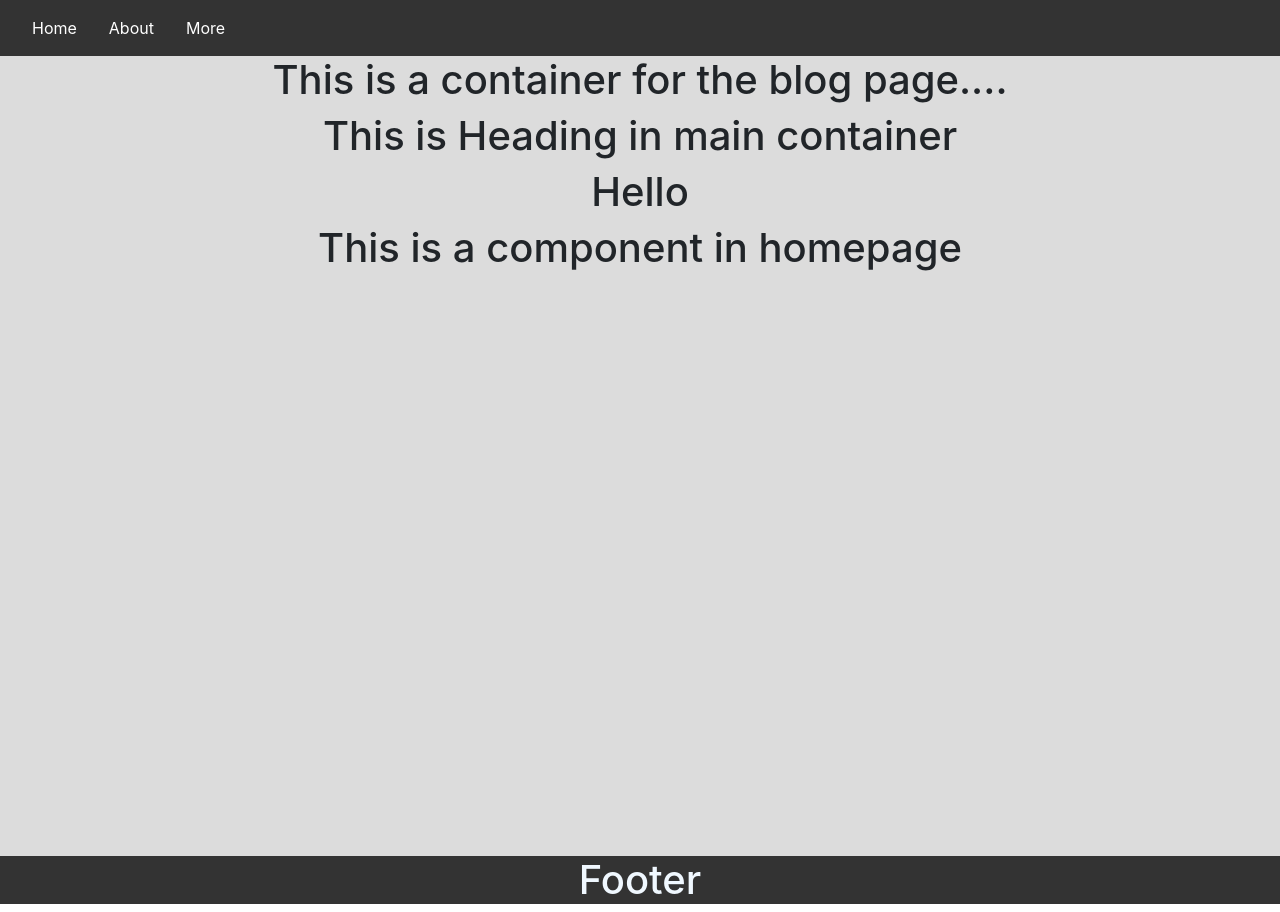
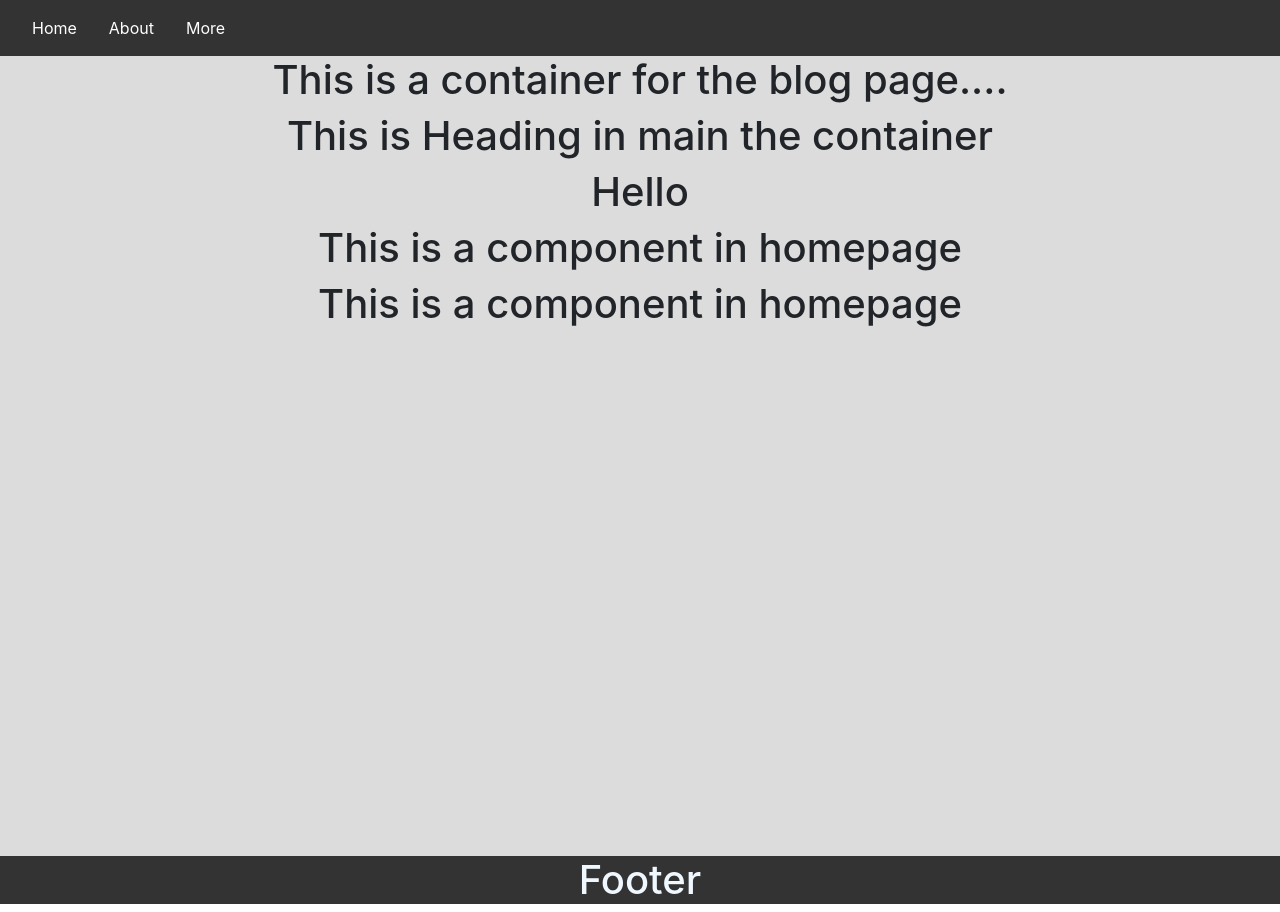
Before and after one commit to MohammedHaris96/Blog-Page, a React (Create React App) app: page / in a window 1280 px wide. Built offline with nearby package versions, Linux system fonts and the light colour scheme; the HTML template or start-up script is replaced by a standard one.

Commit message:
new changes

```diff
--- a/src/Components/Homepage.js
+++ b/src/Components/Homepage.js
@@ -4,8 +4,10 @@ const Homepage = () => {
   return (
     <div className="homepage-container ">
       <h1>This is a container for the blog page....</h1>
-      <h1>This is Heading in main container</h1>
+      <h1>This is Heading in main the container</h1>
       <h1>Hello</h1>
+
+      <h1>This is a component in homepage</h1>
       <h1>This is a component in homepage</h1>
       {/* <AuthorImage /> */}
     </div>
```
